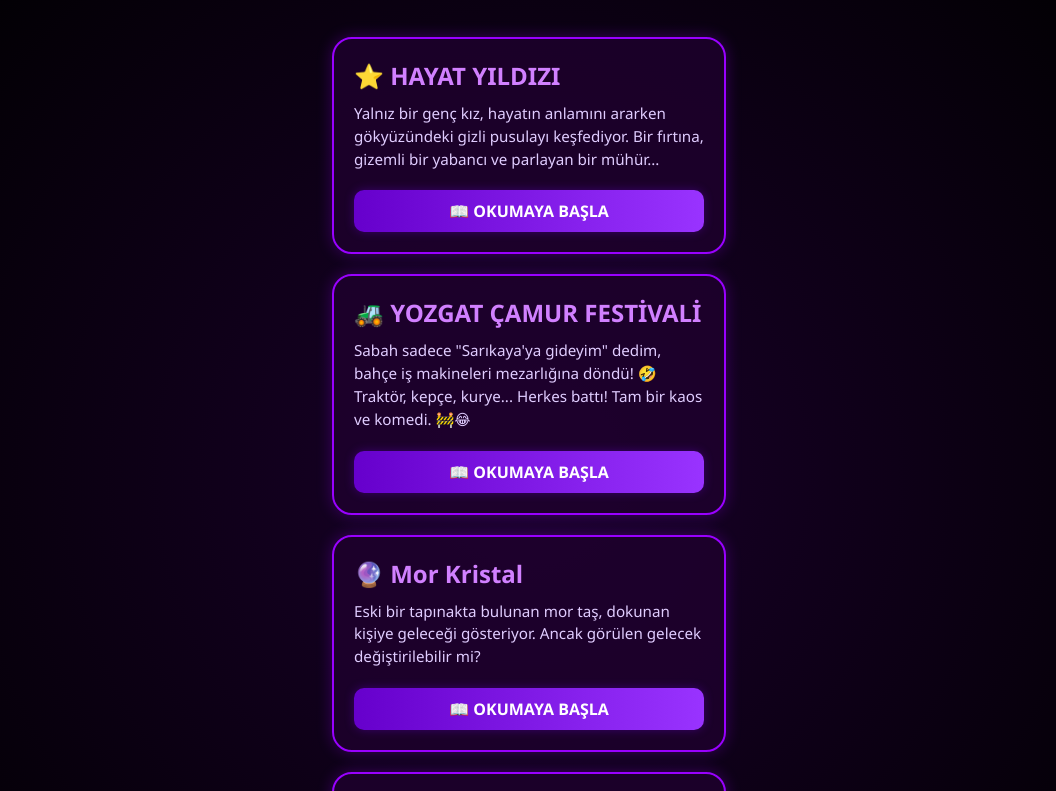
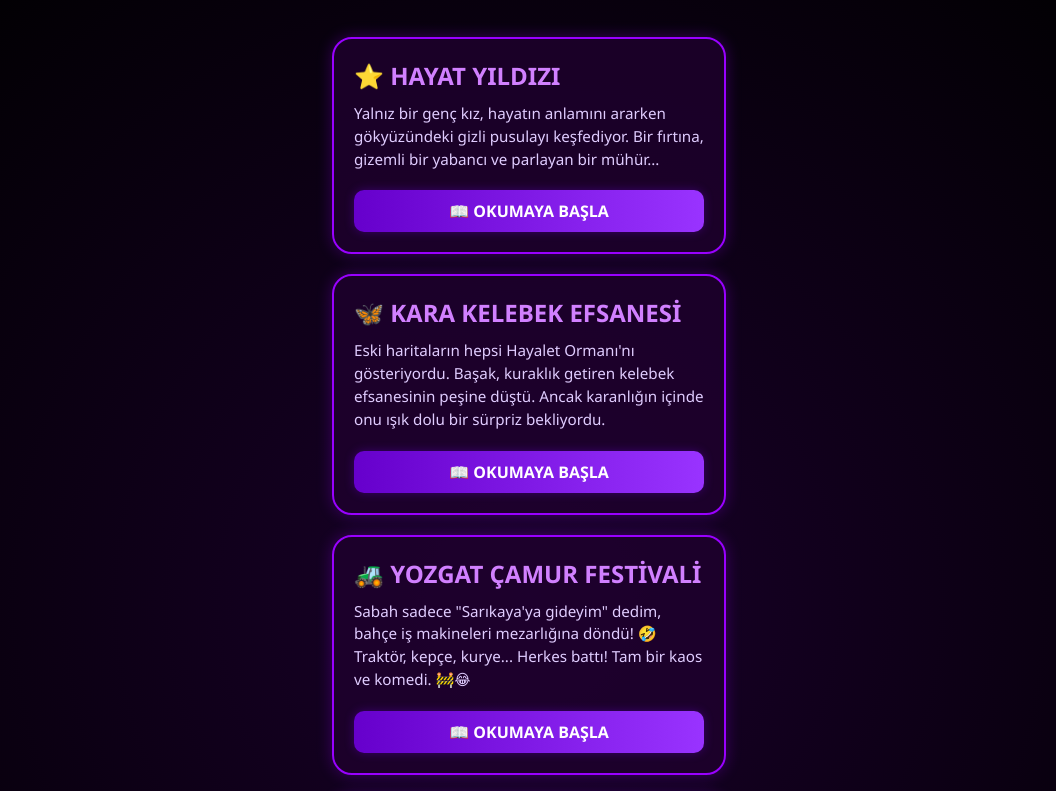
Before and after one commit to SONSUZAY/hikayeler-web, a plain HTML site: page index.html in a window 1280 px wide. Shown: the part 136-927 px from the top of the page, without its empty margins (111-1167 px from the left). Drawn offline with Linux system fonts and the light colour scheme.

Commit message:
Update index.html

```diff
--- a/index.html
+++ b/index.html
@@ -125,6 +125,14 @@
         </div>
 
         <div class="hikaye-kart">
+            <div class="hikaye-baslik">🦋 KARA KELEBEK EFSANESİ</div>
+            <div class="hikaye-ozet">
+                Eski haritaların hepsi Hayalet Ormanı'nı gösteriyordu. Başak, kuraklık getiren kelebek efsanesinin peşine düştü. Ancak karanlığın içinde onu ışık dolu bir sürpriz bekliyordu.
+            </div>
+            <a href="kara_kelebek_efsanesi.html" class="oku-buton">📖 OKUMAYA BAŞLA</a>
+        </div>
+
+        <div class="hikaye-kart">
             <div class="hikaye-baslik">🚜 YOZGAT ÇAMUR FESTİVALİ</div>
             <div class="hikaye-ozet">
                 Sabah sadece "Sarıkaya'ya gideyim" dedim, bahçe iş makineleri mezarlığına döndü! 🤣 Traktör, kepçe, kurye... Herkes battı! Tam bir kaos ve komedi. 🚧😂
```
